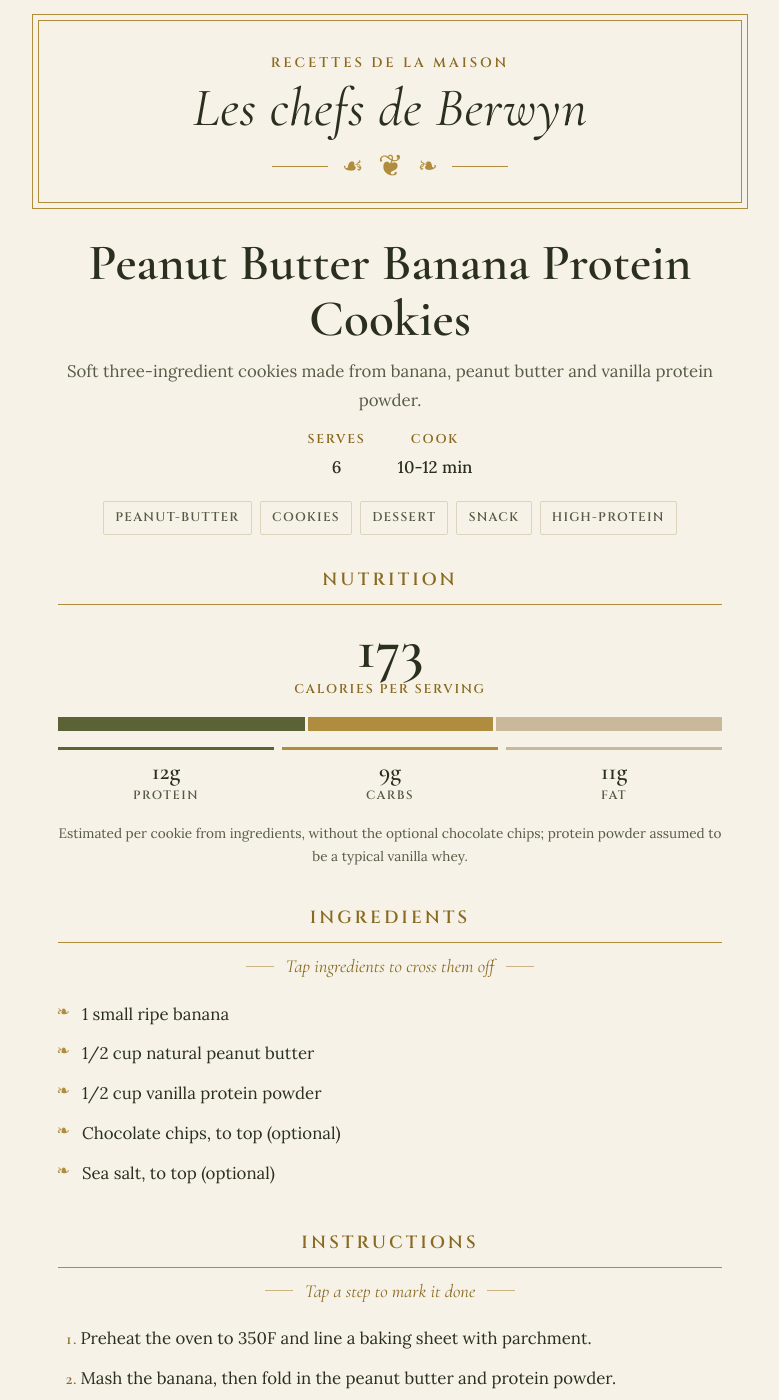
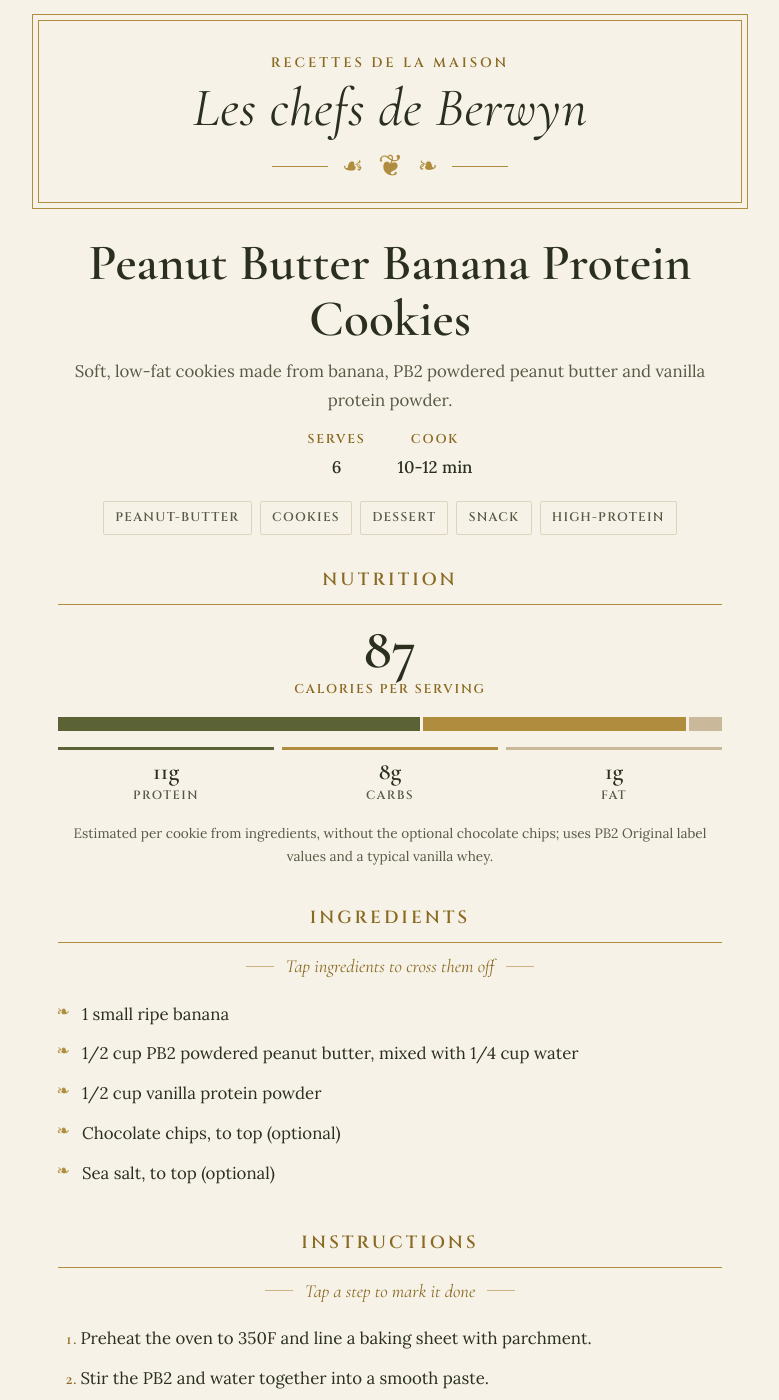
Before and after one commit to chrisbellotti/local-recipe-host, a Jekyll site: the page built from _recipes/peanut-butter-banana-protein-cookies.md, in a window 1280 px wide and 1400 px high. Shown: the whole window, without its empty margins (250-1029 px from the left). Built offline with Jekyll 4.4.1, drawn with Linux system fonts in a browser that asks for light colours; some of the changed text lies outside the part shown.

Commit message:
Update recipe: Peanut Butter Banana Protein Cookies
Co-Authored-By: Claude Opus 5.5 <noreply@anthropic.com>

```diff
--- a/_recipes/peanut-butter-banana-protein-cookies.md
+++ b/_recipes/peanut-butter-banana-protein-cookies.md
@@ -1,23 +1,23 @@
 ---
 title: Peanut Butter Banana Protein Cookies
-summary: Soft three-ingredient cookies made from banana, peanut butter and vanilla protein powder.
+summary: Soft, low-fat cookies made from banana, PB2 powdered peanut butter and vanilla protein powder.
 source_type: other
 added: 2026-09-29
 servings: 6
 cook_time: 10-12 min
 tags: [peanut-butter, cookies, dessert, snack, high-protein]
 macros:
-  calories: 173
-  protein: 12
-  carbs: 9
-  fat: 11
-macros_note: Estimated per cookie from ingredients, without the optional chocolate chips; protein powder assumed to be a typical vanilla whey.
+  calories: 87
+  protein: 11
+  carbs: 8
+  fat: 1
+macros_note: Estimated per cookie from ingredients, without the optional chocolate chips; uses PB2 Original label values and a typical vanilla whey.
 ---
 
 ## Ingredients
 
 - 1 small ripe banana
-- 1/2 cup natural peanut butter
+- 1/2 cup PB2 powdered peanut butter, mixed with 1/4 cup water
 - 1/2 cup vanilla protein powder
 - Chocolate chips, to top (optional)
 - Sea salt, to top (optional)
@@ -25,14 +25,16 @@ macros_note: Estimated per cookie from ingredients, without the optional chocola
 ## Instructions
 
 1. Preheat the oven to 350F and line a baking sheet with parchment.
-2. Mash the banana, then fold in the peanut butter and protein powder.
-3. Let the dough sit for a minute or two, then mix again; the protein will thicken it slightly.
-4. Scoop 6 cookies onto the baking sheet. The dough will be sticky, so form circles as best you can.
-5. Top with chocolate chips, if using.
-6. Press each cookie down lightly with a fork to form discs.
-7. Bake for 10-12 minutes, until the edges are golden and the center is no longer wet.
-8. Sprinkle with sea salt and let cool on the sheet for 5 minutes before moving to a cooling rack.
+2. Stir the PB2 and water together into a smooth paste.
+3. Mash the banana, then fold in the PB2 paste and protein powder.
+4. Let the dough sit for a minute or two, then mix again; the protein will thicken it slightly.
+5. Scoop 6 cookies onto the baking sheet. The dough will be sticky, so form circles as best you can.
+6. Top with chocolate chips, if using.
+7. Press each cookie down lightly with a fork to form discs.
+8. Bake for 10-12 minutes, until the edges are golden and the center is no longer wet.
+9. Sprinkle with sea salt and let cool on the sheet for 5 minutes before moving to a cooling rack.
 
 ## Notes
 
+- PB2 is mixed at its label ratio (2 tbsp powder to 1 tbsp water); add a splash more water if the dough is too stiff.
 - Best eaten right away; they soften after being stored.
```
